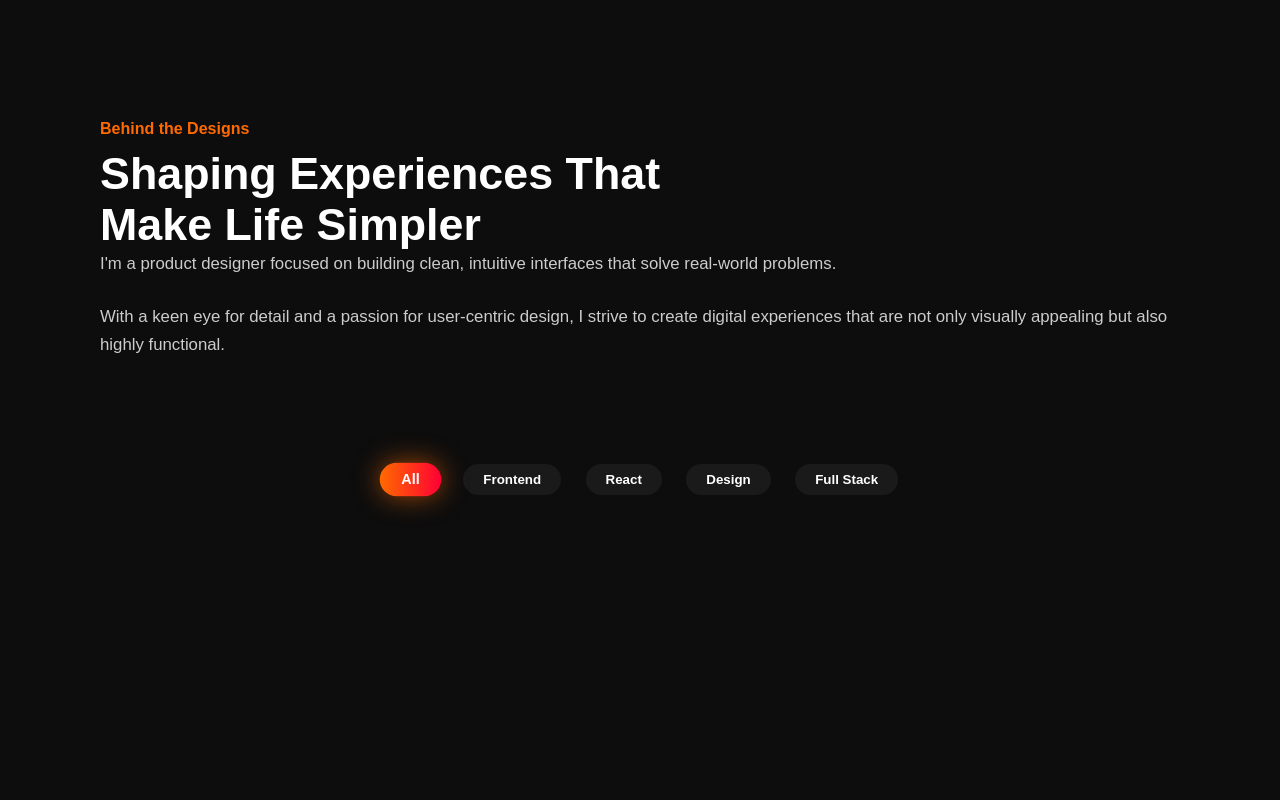
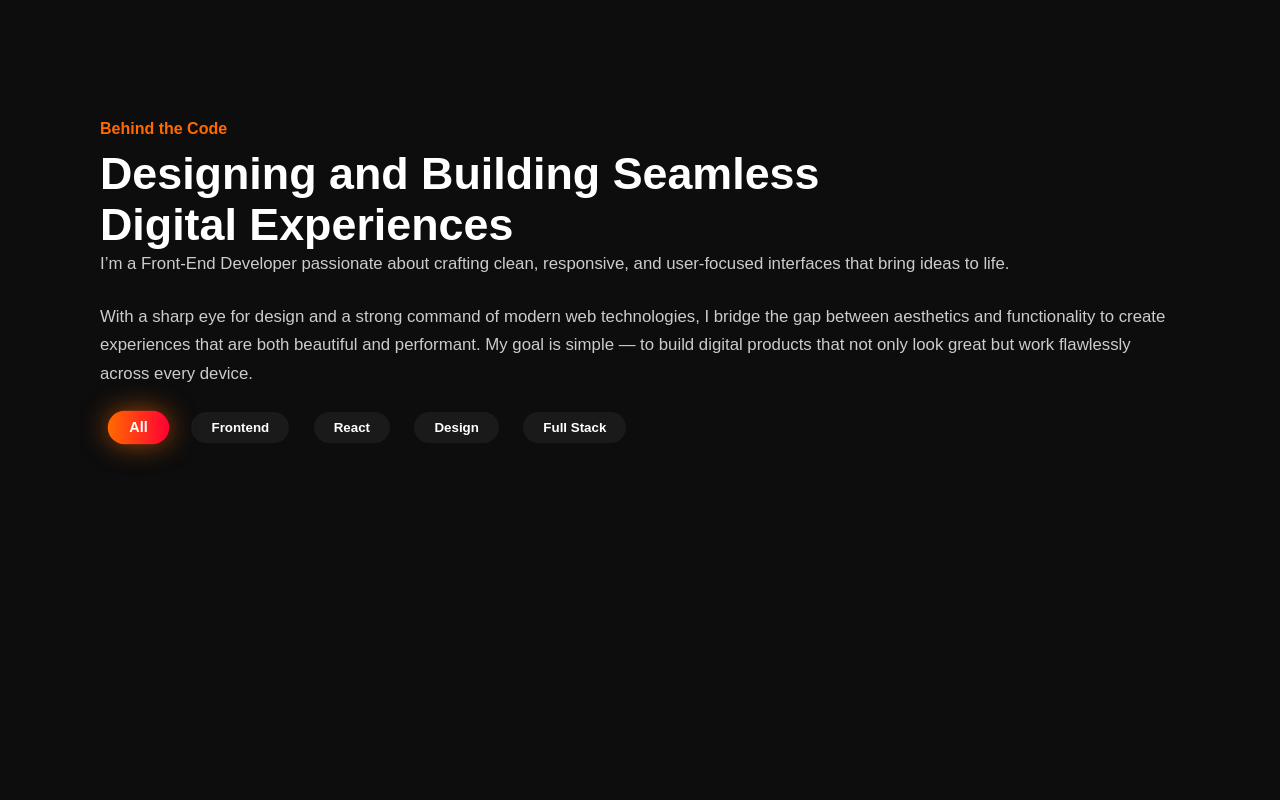
Before and after one commit to amitchoudhary-code/amit1, a plain HTML site: page index.html in a window 1280 px wide. Shown: the part 800-1600 px from the top of the page. Drawn offline with nearby package versions, Linux system fonts and the light colour scheme; no server answers.

Commit message:
Update index.html

```diff
--- a/index.html
+++ b/index.html
@@ -54,17 +54,21 @@
   <section class="about" id="projects">
     <div class="about-content">
       <div class="about-left">
-        <h4>Behind the Designs</h4>
-        <h2>Shaping Experiences That<br>Make Life Simpler</h2>
+    <div class="about-left">
+        <h4>Behind the Code</h4>
+        <h2>Designing and Building Seamless <br>Digital Experiences</h2>
       </div>
       <div class="about-right">
         <p>
-          I'm a product designer focused on building clean, intuitive interfaces that solve real-world problems.
+          I’m a Front-End Developer passionate about crafting clean, responsive, and user-focused interfaces that bring
+          ideas to life.
         </p>
 
-        <p>
-          With a keen eye for detail and a passion for user-centric design, I strive to create digital experiences that
-          are not only visually appealing but also highly functional.
+        <p> With a sharp eye for design and a strong command of modern web technologies, I bridge the gap between
+        aesthetics and functionality to create experiences that are both beautiful and performant.
+        My goal is simple — to build digital products that not only look great but work flawlessly across every
+        device.</p>
+
       </div>
     </div>
     <!-- ===== PROJECT FILTER BUTTONS ===== -->
@@ -319,4 +323,5 @@
 <!-- Your Script -->
 <script src="script.js"></script>
 
+
 </html>
```
